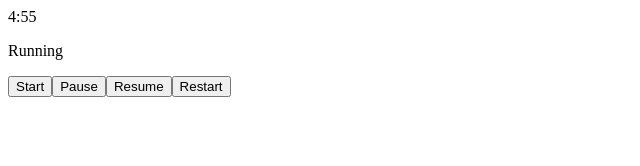
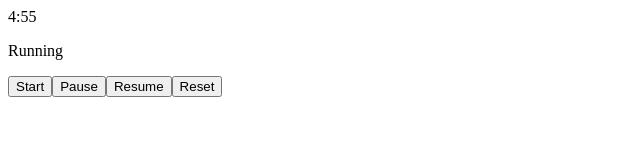
Before and after one commit to iamharshdabas/stopwatch, a React (Vite) app: page / in a window 1280 px wide. Shown: the top 166 px of the page, without its empty margins (0-640 px from the left). Built offline with nearby package versions, Linux system fonts and the light colour scheme.

Commit message:
UP: timer restart to reset

```diff
--- a/src/Timer.jsx
+++ b/src/Timer.jsx
@@ -19,7 +19,7 @@ const Timer = (props) => {
       <button onClick={start}>Start</button>
       <button onClick={pause}>Pause</button>
       <button onClick={resume}>Resume</button>
-      <button onClick={() => restart(expiryTimestamp)}>Restart</button>
+      <button onClick={() => restart(expiryTimestamp, false)}>Reset</button>
     </div>
   )
 }
```
